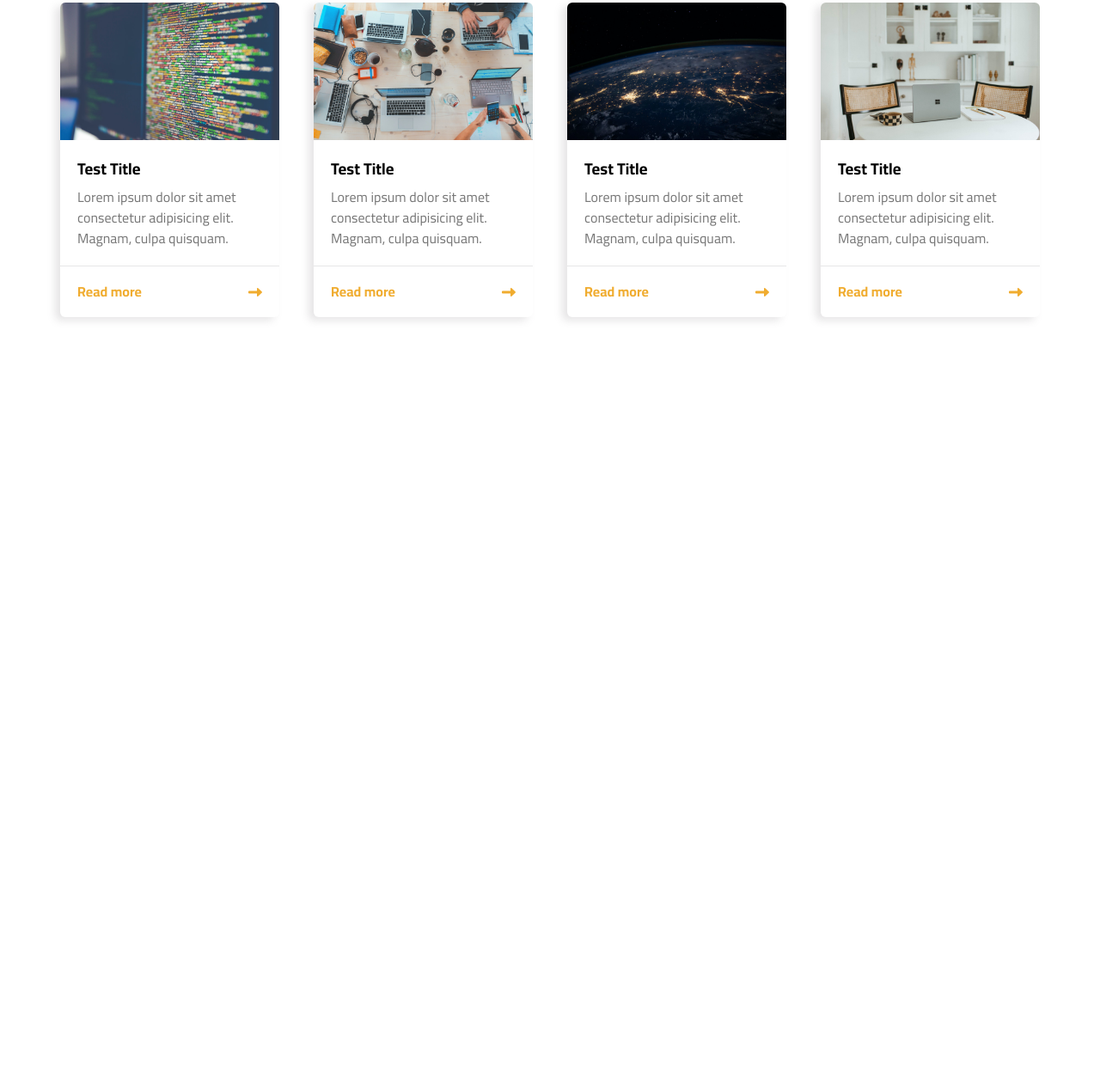
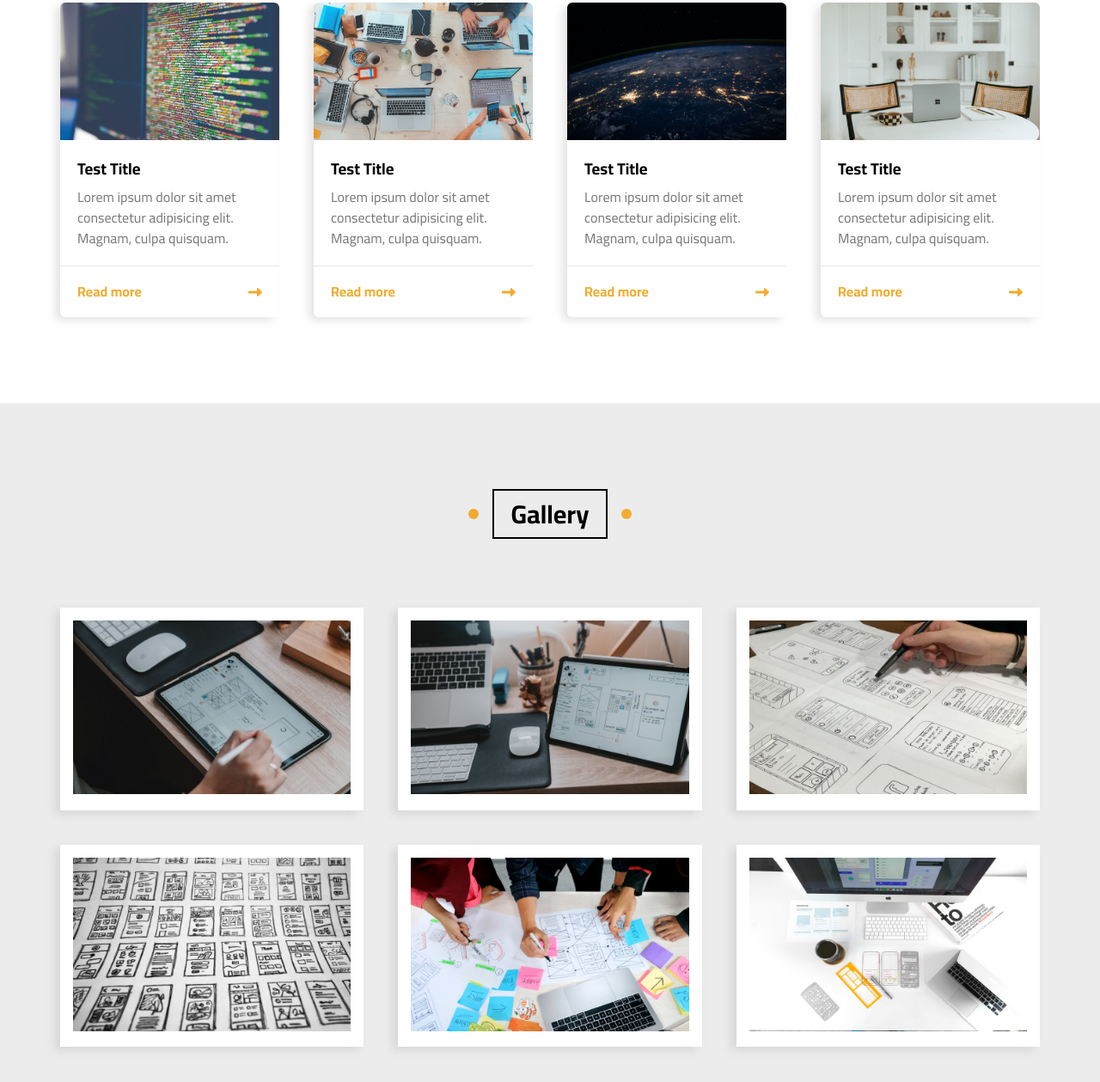
Before and after one commit to reduno96/Third-Tempalte, a plain HTML site: page index.html in a window 1280 px wide. Shown: the part 1441-2700 px from the top of the page at 86% size. Before the commit the page ends 1910 px from the top, so only its background shows below. Drawn offline with Linux system fonts and the light colour scheme.

Commit message:
Add Galerry

```diff
--- a/css/main.css
+++ b/css/main.css
@@ -10,6 +10,7 @@
     --main-color-alt: #e4a126;
     --parg-color: #777;
     --border-color: #e9e6E9;
+    --backgr-color: #ececec;
     --main-transition: .5s;
     --main-padding-top: 100px;
     --main-padding-bottom: 100px;
@@ -155,7 +156,7 @@ ul {
 .header .main-nav > li:hover .mega-menu {
     opacity: 1;
     z-index: 100;
-    top: calc(100% - 1px);
+    top: calc(100% + 1px);
 }
 
 .header .main-nav > li > a {
@@ -205,7 +206,7 @@ ul {
     padding: 30px;
     background-color: white;
     border-bottom: 3px solid var(--main-color);
-    z-index: 100;
+    z-index: -1;
     display: flex;
     gap: 40px;
     top: calc(100% + 50px);
@@ -246,7 +247,7 @@ ul {
     left: 0;
     top: 0;
     height: 100%;
-    background-color: #e3f7f0;
+    background-color: #f7e3e3;
     z-index: -1;
     transition: var(--main-transition);
 }
@@ -388,6 +389,7 @@ position: relative;
 .articles {
     padding-top: var(--main-padding-top);
     padding-bottom: var(--main-padding-bottom);
+    position: relative;
 }
 
 .articles .container {
@@ -456,6 +458,58 @@ position: relative;
 }
 /* End Articals */
 
+/* Start Gallery */
+.gallery {
+    padding-top: var(--main-padding-top);
+    padding-bottom: var(--main-padding-bottom);
+    position: relative;
+    background-color: var(--backgr-color);
+}
+
+.gallery .container {
+    display: grid;
+    grid-template-columns: repeat(auto-fill, minmax(300px, 1fr));
+    gap: 40px;
+}
+.gallery .box {
+    padding: 15px;
+    background-color: white;
+    -webkit-box-shadow: -6px 4px 10px 0px rgba(130, 125, 130, 0.2);
+    -moz-box-shadow: -6px 4px 10px 0px rgba(130, 125, 130, 0.2);
+    box-shadow: -6px 4px 10px 0px rgba(130,125,130,0.2);
+}
+
+.gallery .box .image {
+    position: relative;
+    overflow: hidden;
+}
+
+.gallery .box .image::before {
+    content: "";
+    position: absolute;
+    top: 50%;
+    left: 50%;
+    transform: translate(-50%, -50%);
+    background-color: rgba(255, 255, 255, 0.2);
+    width: 0px;
+    height: 0px;
+    opacity: 0;
+    z-index: 2;
+}
+
+.gallery .box .image:hover::before {
+    animation: flashing var(--main-transition);
+}
+.gallery .box img {
+    max-width: 100%;
+    transition: var(--main-transition);
+}
+
+.gallery .box .image:hover img {
+    transform: rotate(5deg) scale(1.2)
+}
+/* End Gallery */
+
 /* Start Animation */
 @keyframes up-and-down {
     0%, 100% {
@@ -514,4 +568,15 @@ position: relative;
         transform: translateX(10px);
     }
 }
+
+@keyframes flashing {
+    0%, 40% {
+        opacity: 1;
+    }
+    100% {
+        opacity: 0;
+        width: 200%;
+        height: 200%;
+    }
+}
 /* End Animation */
--- a/index.html
+++ b/index.html
@@ -92,8 +92,8 @@
                 </li>
               </ul>
             </div>
+            <!-- End MegaMenu -->
           </li>
-          <!-- End MegaMenu -->
         </ul>
       </div>
     </div>
@@ -237,5 +237,43 @@
       </div>
     </div>
     <!-- End Article -->
+
+    <!-- Start gallery -->
+    <div class="gallery" id="gallery">
+      <h2 class="main-title">Gallery</h2>
+      <div class="container">
+        <div class="box">
+          <div class="image">
+            <img src="img/gallery-01.jpg" alt="" />
+          </div>
+        </div>
+        <div class="box">
+          <div class="image">
+            <img src="img/gallery-02.jpg" alt="" />
+          </div>
+        </div>
+        <div class="box">
+          <div class="image">
+            <img src="img/gallery-03.jpg" alt="" />
+          </div>
+        </div>
+        <div class="box">
+          <div class="image">
+            <img src="img/gallery-04.jpg" alt="" />
+          </div>
+        </div>
+        <div class="box">
+          <div class="image">
+            <img src="img/gallery-05.jpg" alt="" />
+          </div>
+        </div>
+        <div class="box">
+          <div class="image">
+            <img src="img/gallery-06.jpg" alt="" />
+          </div>
+        </div>
+      </div>
+    </div>
+    <!-- End gallery -->
   </body>
 </html>
```
Also changed, not shown: img/gallery-01.jpg (added), img/gallery-02.jpg (added), img/gallery-03.jpg (added), img/gallery-04.jpg (added), img/gallery-05.jpg (added), img/gallery-06.jpg (added).
